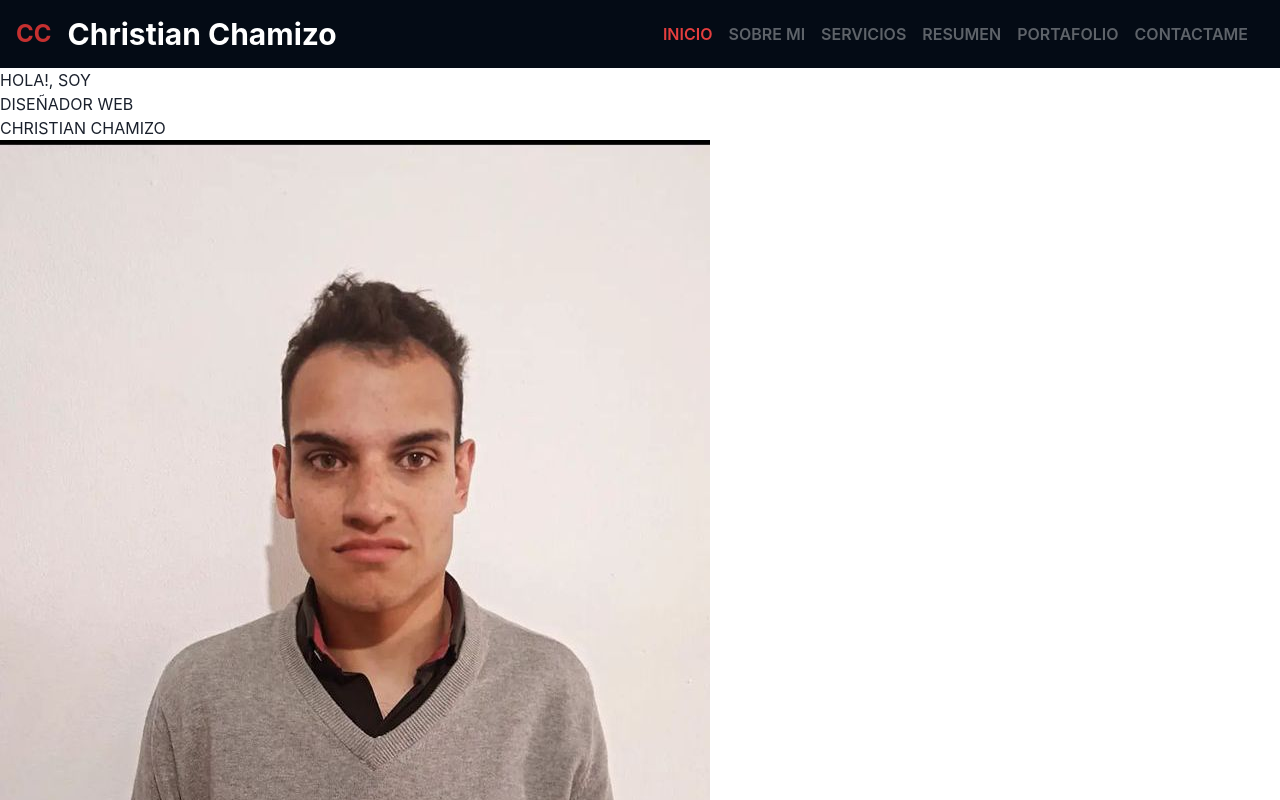
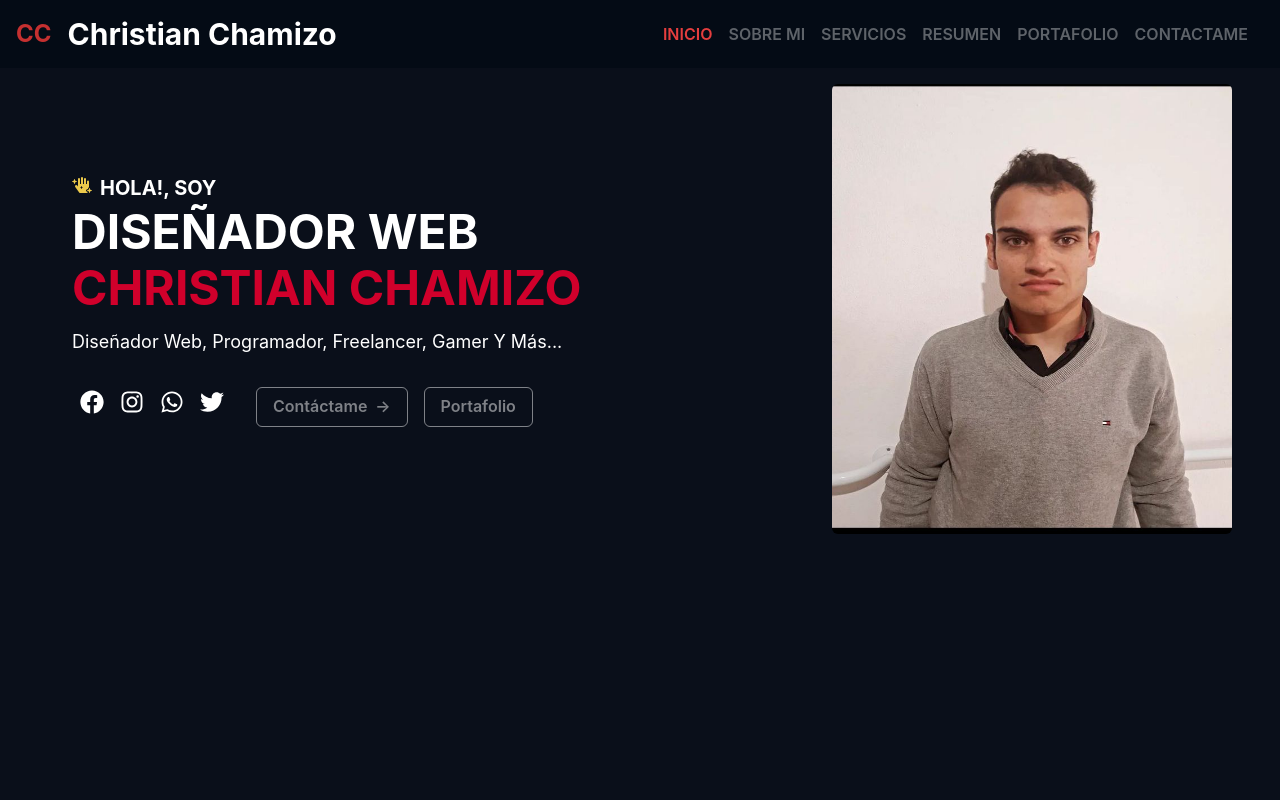
Before and after one commit to ChrisChamizo/TPfinalconReact, a React (Vite) app: page / in a window 1280 px wide. Shown: the top 800 px of the page. Built offline with nearby package versions, Linux system fonts and the light colour scheme.

Commit message:
Se estilo el componente hero completo

```diff
--- a/src/Components/Hero/Hero.jsx
+++ b/src/Components/Hero/Hero.jsx
@@ -1,55 +1,65 @@
+/*Importo los componentes de CHACKA IU*/
+import { Box, Flex, Heading, Image, Text, Link, Icon, Button, VStack } from "@chakra-ui/react";
+/*Importo los iconos de react-icons*/
+import { FaFacebook, FaInstagram, FaWhatsapp, FaTwitter, FaHandSparkles } from "react-icons/fa"
+/*Importo la foto personal para el hero*/
+import fotopersonal from "../../assets/img/fotopersonal.jpg";
 
-/*Importo las imagenes de la seccion hero*/
-import fotopersonal from "../../assets/img/fotopersonal.jpg"
+const Hero = () => {
+    return (
+      <Box as="main" bg="#0a0f1a" color="white" textAlign="center" p="4">
+        <Box as="section" className="hero" mb="8" h="100vh">
+          <Flex className="contenedor-contenido-imagen" align="center" justify="space-between">
 
 
-/*Creo la funcion hero*/
-const Hero = () =>{
-    return(
+            <Box className="hero-content" mb="4" textAlign="left" mr="4" ml="14">
+              <Heading as="h2" size="md" mb="2">
+                <Icon as={FaHandSparkles} mr="2" color="yellow.400" />
+                HOLA!, SOY
+              </Heading>
+              <Heading as="h2" size="2xl" fontWeight="bold" mb="2">
+                DISEÑADOR WEB
+              </Heading>
+              <Heading as="h1" size="2xl" color="#d0002b">
+                CHRISTIAN CHAMIZO
+              </Heading>
+              <Text fontSize="lg" mt="4">
+                Diseñador Web, Programador, Freelancer, Gamer Y Más...
+              </Text>
 
-        <main>
-            <section className="hero">
-                <div className="contenedor-contenido-imagen">
-                    <div className="hero-content">
-                        <h2><i className="fa-solid fa-hand-sparkles"></i> HOLA!, SOY</h2>
-                        <div className="profesion">
-                            <h2>DISEÑADOR WEB</h2>
-                        </div>
-                        <div className="nombre">
-                            <h1>CHRISTIAN CHAMIZO</h1>
-                        </div>
-                    </div>
-                    <div className="fotopersonal">
-                        <img src ={fotopersonal} alt="Foto personal" />
-                    </div>
-                </div>
-            </section>
+              <Flex mt="8" align="center">
+                <Flex className="iconos-redes" mb="1" mr="4">
+                  <Link href="http://es-la.facebook.com" isExternal mx="2">
+                    <Icon as={FaFacebook} boxSize="6" color="white" />
+                  </Link>
+                  <Link href="https://www.instagram.com/chris.chamy_/" isExternal mx="2">
+                    <Icon as={FaInstagram} boxSize="6" color="white" />
+                  </Link>
+                  <Link href="http://wa.me/+541132262737" isExternal mx="2">
+                    <Icon as={FaWhatsapp} boxSize="6" color="white" />
+                  </Link>
+                  <Link href="http://x.com/?lang=ES" isExternal mx="2">
+                    <Icon as={FaTwitter} boxSize="6" color="white" />
+                  </Link>
+                </Flex>
 
-            <div className="parrafo-hero">
-                <p>Diseñador web, programador, estudiante de sistemas y más...</p>
-            </div>
+                <Flex className="contenedor-botones">
+                  <Button as="a" href="http://wa.me/+541132262737" colorScheme="whiteAlpha" variant="outline" mx="2">
+                    Contáctame <Box as="span" ml="2"> &rarr;</Box>
+                  </Button>
+                  <Button as="a" href="https://github.com/ChrisChamizo" colorScheme="whiteAlpha" variant="outline" mx="2">
+                    Portafolio
+                  </Button>
+                </Flex>
+              </Flex>
+            </Box>
+            <Box className="fotopersonal" mr="8">
+              <Image src={fotopersonal} alt="Foto personal" borderRadius="md" w="400px" h="450px" />
+            </Box>
+          </Flex>
+        </Box>
+      </Box>
+    );
+  };
 
-            <section className="redes-botones">
-                <div className="iconos-redes">
-                    <a href="http://es-la.facebook.com"><i className="fa-brands fa-facebook"></i></a>
-                    <a href="https://www.instagram.com/chris.chamy_/"><i className="fa-brands fa-instagram"></i></a>
-                    <a href="http://wa.me/+541132262737"><i className="fa-brands fa-whatsapp"></i></a>
-                    <a href="http://x.com/?lang=ES"><i className="fa-brands fa-twitter"></i></a>
-                </div>
-
-                <div className="contenedor-botones">
-                    <div className="boton-contactame">
-                        <button>Contáctame <span className="arrow">→</span></button>
-                    </div>
-
-                    <div className="boton-porfolio">
-                        <a href="https://github.com/ChrisChamizo"><button>Porfolio</button></a>
-                    </div>
-                </div>
-            </section>
-        </main>
-
-    );
-};
-
-export {Hero}
+  export { Hero };
```
